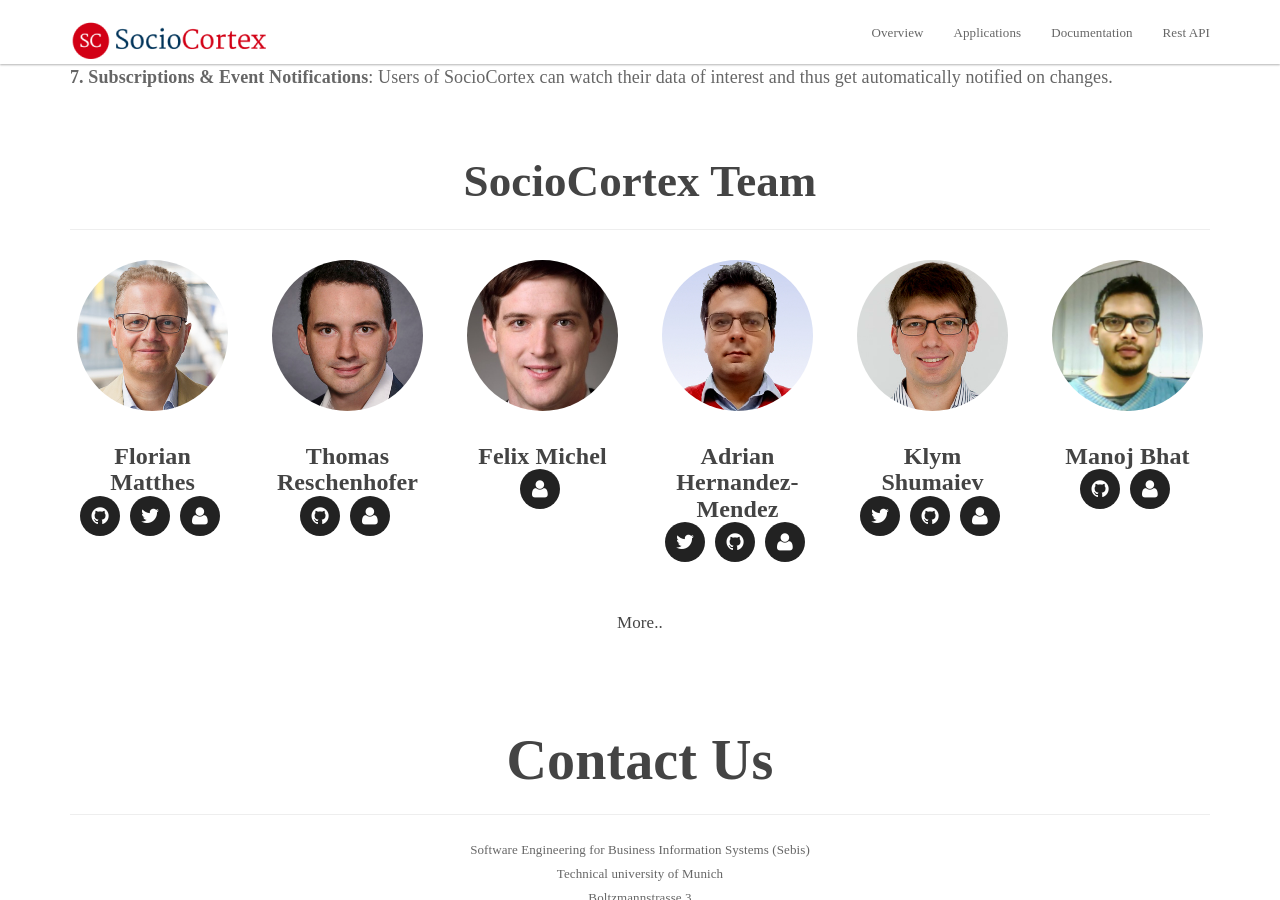
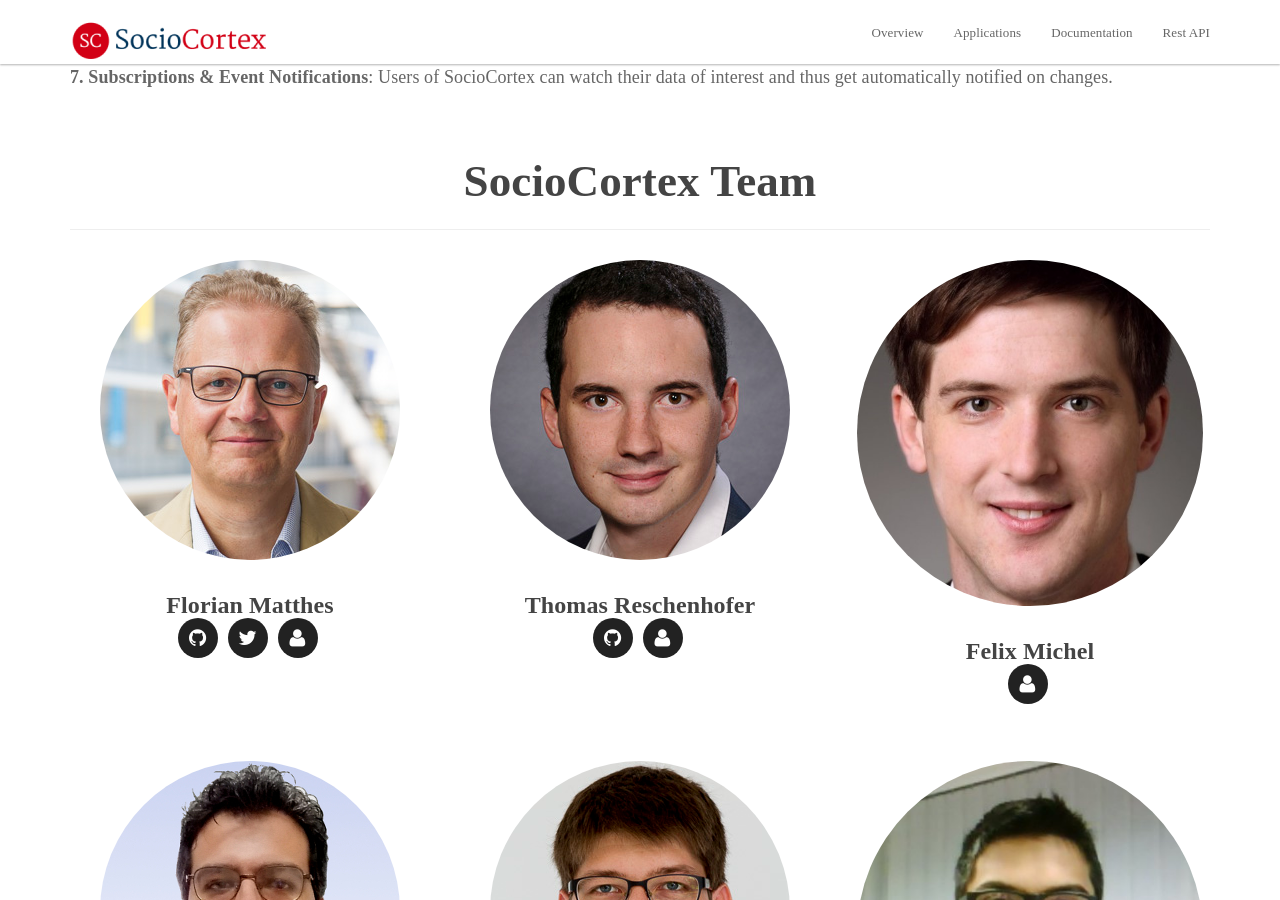
Before and after one commit to manoj5864/sociocortex, a Jekyll site: the page built from index.html, in a window 1280 px wide and 900 px high, scrolled down 2193 px. Built offline with Jekyll 4.4.1, drawn with Linux system fonts in a browser that asks for light colours.

Commit message:
try broader team details

```diff
--- a/_includes/team.html
+++ b/_includes/team.html
@@ -10,7 +10,7 @@
             </div>
             <div class="row">
                 {% for member in site.data.people %}
-                <div class="col-sm-2">
+                <div class="col-sm-4">
                     <div class="team-member">
                         <img src="img/team/{{ member.pic }}.jpg" class="img-responsive img-circle" alt="">
                         <h4>{{ member.name }}</h4>
```
